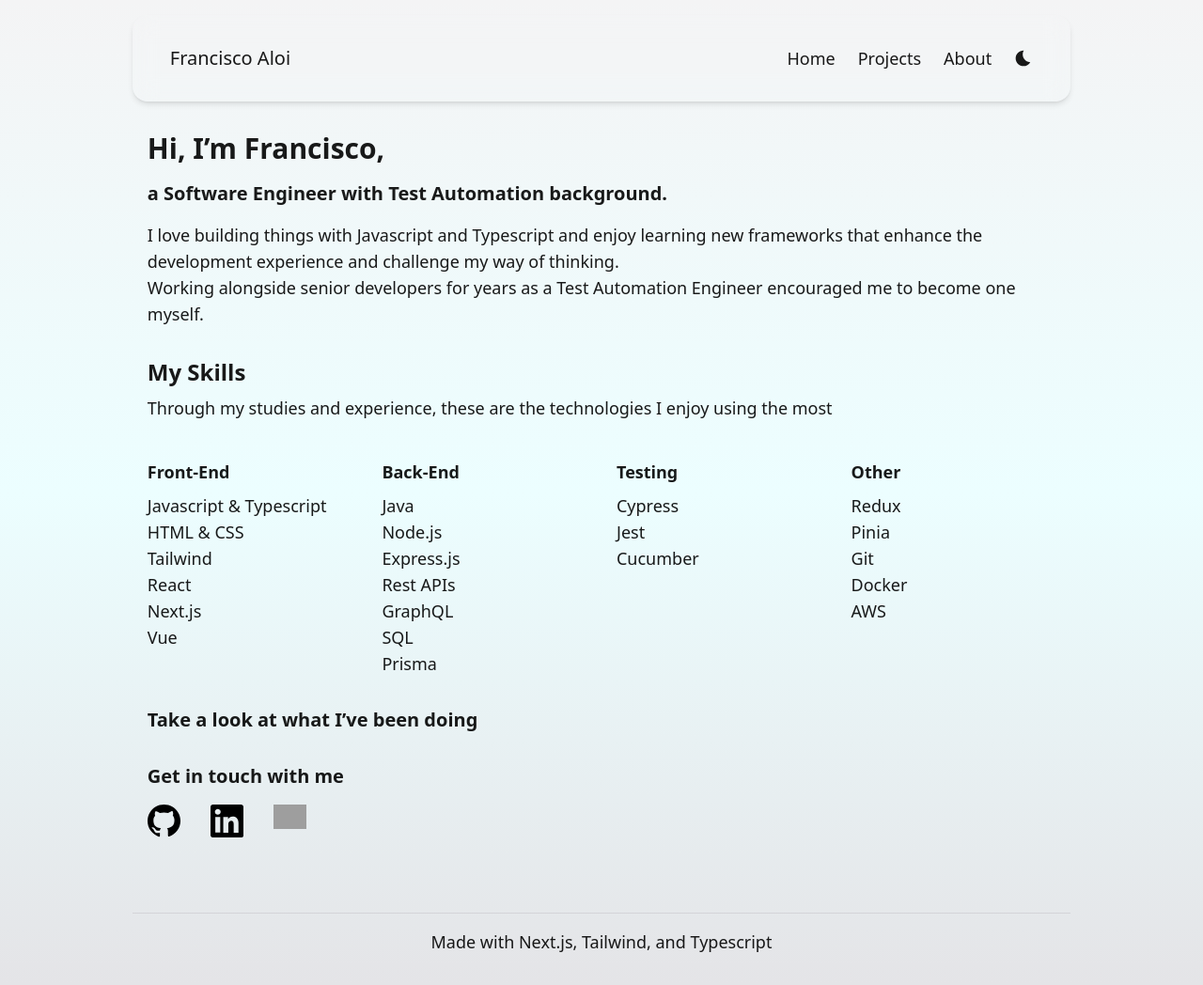
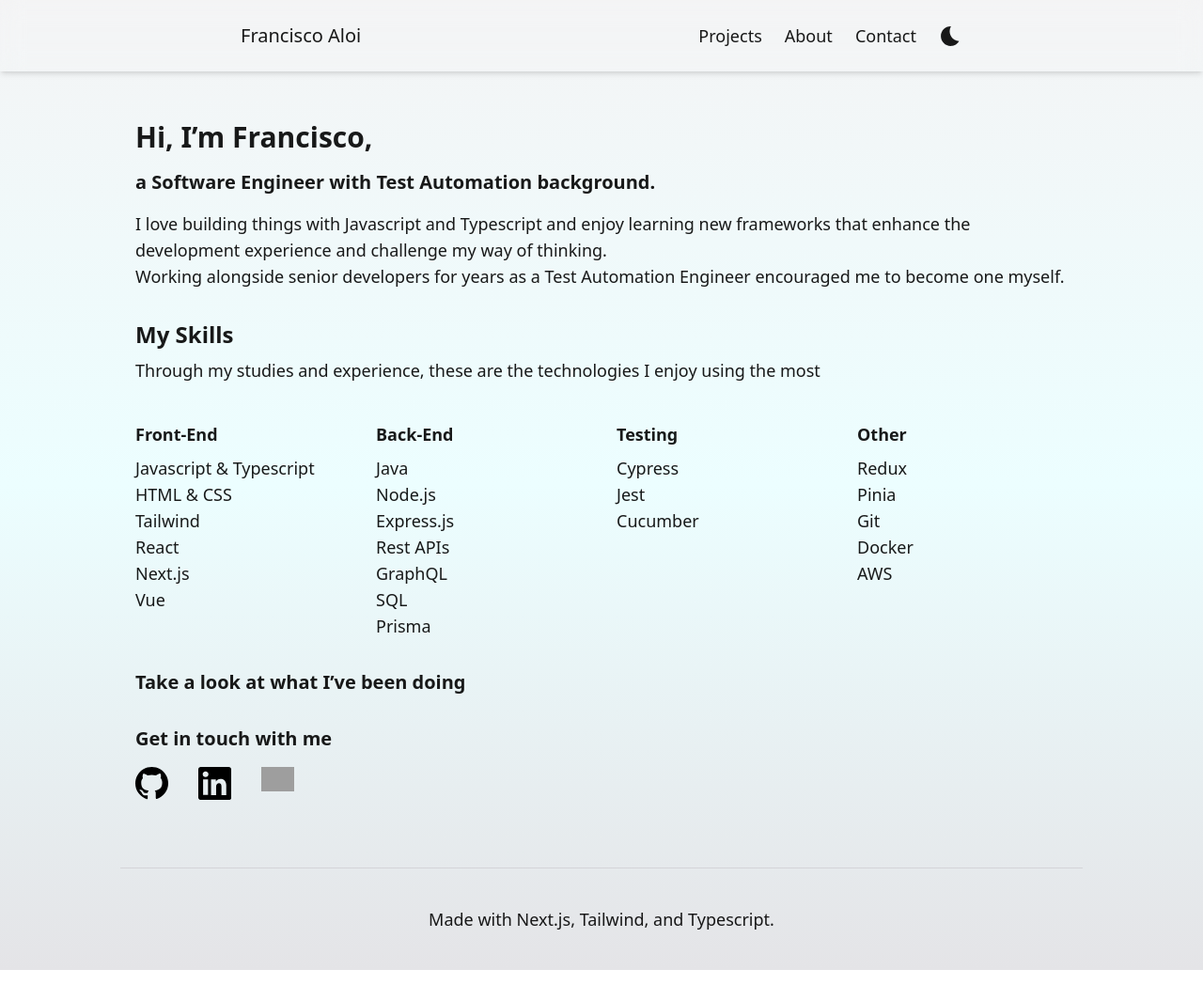
Before and after one commit to aloifran/portfolio, a Next.js app: page / in a window 1280 px wide. Shown: the whole page at 94% size. Built offline with nearby package versions, Linux system fonts and the light colour scheme; grey boxes are pictures that could not be loaded.

Commit message:
refactor: adjusted Layout related components

```diff
--- a/components/Footer.tsx
+++ b/components/Footer.tsx
@@ -1,10 +1,27 @@
 export default function Footer() {
     return (
-        <footer className="mx-auto mt-12 w-4/5 border-t border-zinc-300">
-            <div className="py-4 text-center">
-                Made with <a href="https://nextjs.org">Next.js</a>,{" "}
-                <a href="https://tailwindcss.com">Tailwind</a>, and{" "}
-                <a href="https://www.typescriptlang.org/">Typescript</a>
+        <footer className="mx-auto mt-10 w-4/5 border-t border-zinc-300 dark:border-zinc-700">
+            <div className="py-10 text-center">
+                Made with{" "}
+                <a className="link" target="_blank" href="https://nextjs.org">
+                    Next.js
+                </a>
+                ,{" "}
+                <a
+                    className="link"
+                    target="_blank"
+                    href="https://tailwindcss.com"
+                >
+                    Tailwind
+                </a>
+                , and{" "}
+                <a
+                    className="link"
+                    target="_blank"
+                    href="https://www.typescriptlang.org/"
+                >
+                    Typescript.
+                </a>
             </div>
         </footer>
     );
--- a/components/Layout.tsx
+++ b/components/Layout.tsx
@@ -8,9 +8,9 @@ interface LayoutProps {
 
 export default function Layout({ children }: LayoutProps) {
     return (
-        <div className="flex min-h-screen flex-col items-center p-4">
+        <div className="mx-auto flex min-h-screen flex-col">
             <Navigation />
-            <div className="flex-1">{children}</div>
+            <div className="flex-1 pt-20 md:pt-24">{children}</div>
             <Footer />
         </div>
     );
--- a/components/Navigation.tsx
+++ b/components/Navigation.tsx
@@ -1,14 +1,14 @@
 import { useState } from "react";
 import Link from "next/link";
 import { useTheme } from "next-themes";
-import { MdSunny, MdBedtime, MdMail } from "react-icons/md";
-import { FaLinkedin, FaGithub } from "react-icons/fa";
+import { MdSunny, MdBedtime } from "react-icons/md";
 import Burger from "./Burger";
 
 export default function Navigation() {
-    // setup for next-themes
+    // setup for next-theme
     const { systemTheme, theme, setTheme } = useTheme();
     const currentTheme = theme === "system" ? systemTheme : theme;
+
     const [navShow, setNavShow] = useState(false);
     const [isOpen, setIsOpen] = useState(false);
 
@@ -20,9 +20,8 @@ export default function Navigation() {
     };
 
     return (
-        // the main header tag should get the glass effect
-        <header className="mx-auto w-4/5 rounded-2xl bg-transparent px-10 py-4 shadow-md backdrop-blur-md backdrop-filter">
-            <div className="items-center justify-between py-4">
+        <header className="fixed w-full bg-transparent py-2 shadow-md backdrop-blur-md backdrop-filter">
+            <div className="mx-auto w-3/5 items-center justify-between py-4">
                 <div className="flex items-center justify-between">
                     {/* title */}
                     <div>
@@ -35,7 +34,7 @@ export default function Navigation() {
 
                     {/* buttons & links */}
                     <div className="items-center justify-between md:flex md:flex-row-reverse">
-                        <div className="items-center justify-center space-x-4 md:flex md:space-x-6">
+                        <div className="flex items-center justify-center space-x-4 md:space-x-6">
                             {/* burger */}
                             <button
                                 className="rounded-lg md:hidden"
@@ -44,6 +43,7 @@ export default function Navigation() {
                                 <Burger
                                     isOpen={isOpen}
                                     onClick={() => setIsOpen(!isOpen)}
+                                    size={16}
                                     color={
                                         currentTheme === "dark"
                                             ? "white"
@@ -57,14 +57,14 @@ export default function Navigation() {
                                     onClick={handleTheme}
                                     className="rounded-lg"
                                 >
-                                    <MdSunny size={20} />
+                                    <MdSunny size={25} />
                                 </button>
                             ) : (
                                 <button
                                     onClick={handleTheme}
                                     className="rounded-lg"
                                 >
-                                    <MdBedtime size={20} />
+                                    <MdBedtime size={25} />
                                 </button>
                             )}
                         </div>
@@ -76,9 +76,23 @@ export default function Navigation() {
                             }`}
                         >
                             <div className="items-center justify-center space-x-4 md:flex md:space-x-6">
-                                <Link href="/">Home</Link>
-                                <Link href="/projects">Projects</Link>
-                                <Link href="/about">About</Link>
+                                <Link
+                                    className="link"
+                                    href="/#projects"
+                                    scroll={false}
+                                >
+                                    Projects
+                                </Link>
+                                <Link className="link" href="/about">
+                                    About
+                                </Link>
+                                <Link
+                                    className="link"
+                                    href="/#contact"
+                                    scroll={false}
+                                >
+                                    Contact
+                                </Link>
                             </div>
                         </div>
                     </div>
@@ -87,61 +101,3 @@ export default function Navigation() {
         </header>
     );
 }
-
-//  <div>
-//                     <div className="flex items-center justify-between py-4 md:block">
-//                         <Link href="/">
-//                             <h1 className="text-xl font-normal">
-//                                 Francisco Aloi
-//                             </h1>
-//                         </Link>
-//                         <div className="items-center justify-center space-x-4 md:flex md:space-x-8">
-//                             {/* burger menu mobile */}
-//                             <button
-//                                 className="rounded-lg md:hidden"
-//                                 onClick={handleNav}
-//                             >
-//                                 <Burger
-//                                     isOpen={isOpen}
-//                                     onClick={() => setIsOpen(!isOpen)}
-//                                     color={
-//                                         currentTheme === "dark"
-//                                             ? "white"
-//                                             : "black"
-//                                     }
-//                                 />
-//                             </button>
-//                             {/* theme selector */}
-//                             {currentTheme === "dark" ? (
-//                                 <button
-//                                     onClick={handleTheme}
-//                                     className="rounded-lg"
-//                                 >
-//                                     <MdSunny size={20} />
-//                                 </button>
-//                             ) : (
-//                                 <button
-//                                     onClick={handleTheme}
-//                                     className="rounded-lg"
-//                                 >
-//                                     <MdBedtime size={20} />
-//                                 </button>
-//                             )}
-//                         </div>
-//                     </div>
-//                 </div>
-
-//                 <div>
-//                     {/* links and dropdown */}
-//                     <div
-//                         className={`mt-4 pb-4 text-center md:mt-0 md:block md:pb-0 ${
-//                             navShow ? "block" : "hidden"
-//                         }`}
-//                     >
-//                         <div className="items-center justify-center space-x-4 md:flex md:space-x-8">
-//                             <Link href="/">Home</Link>
-//                             <Link href="/projects">Projects</Link>
-//                             <Link href="/about">About</Link>
-//                         </div>
-//                     </div>
-//                 </div>
```
